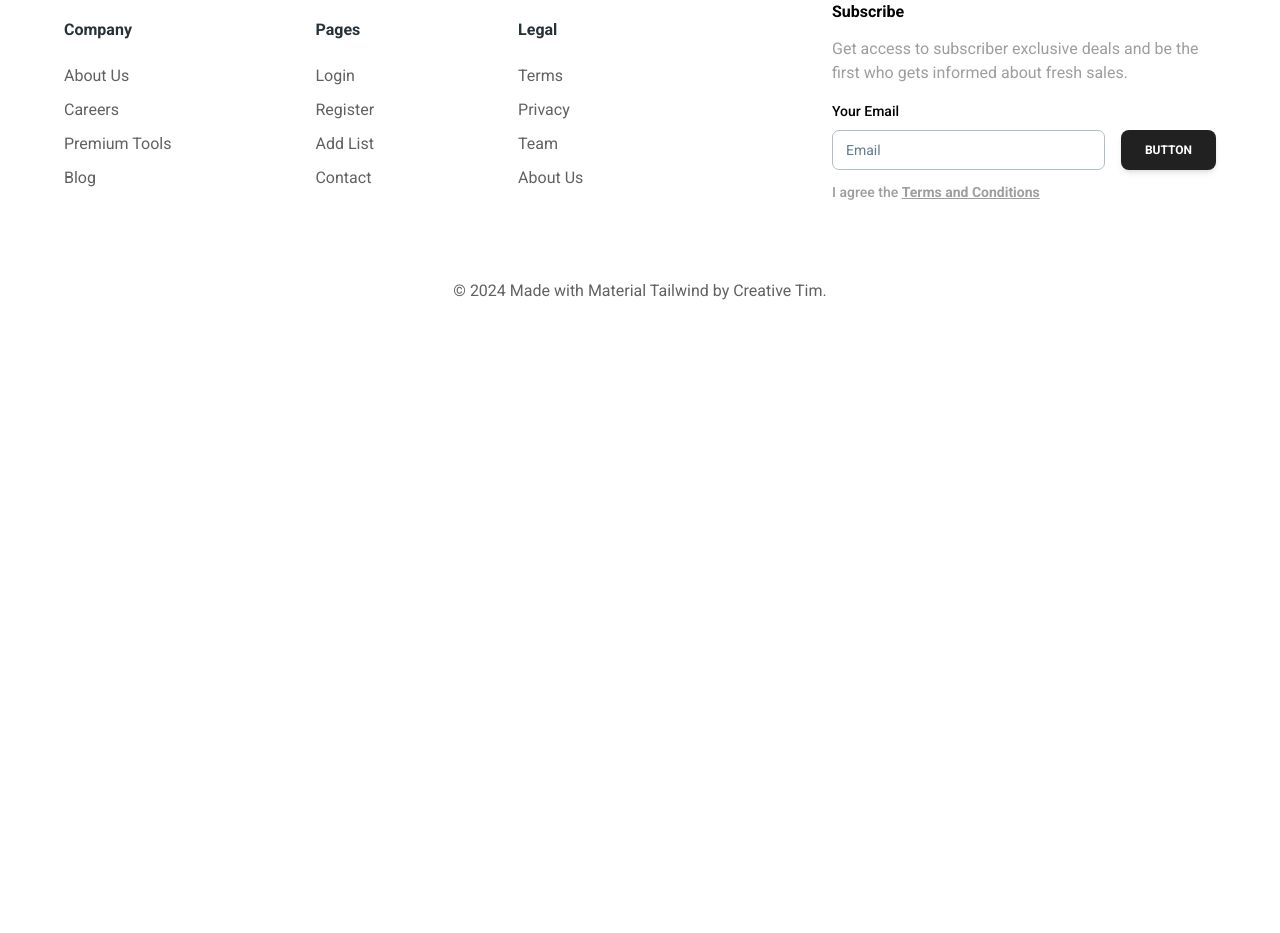
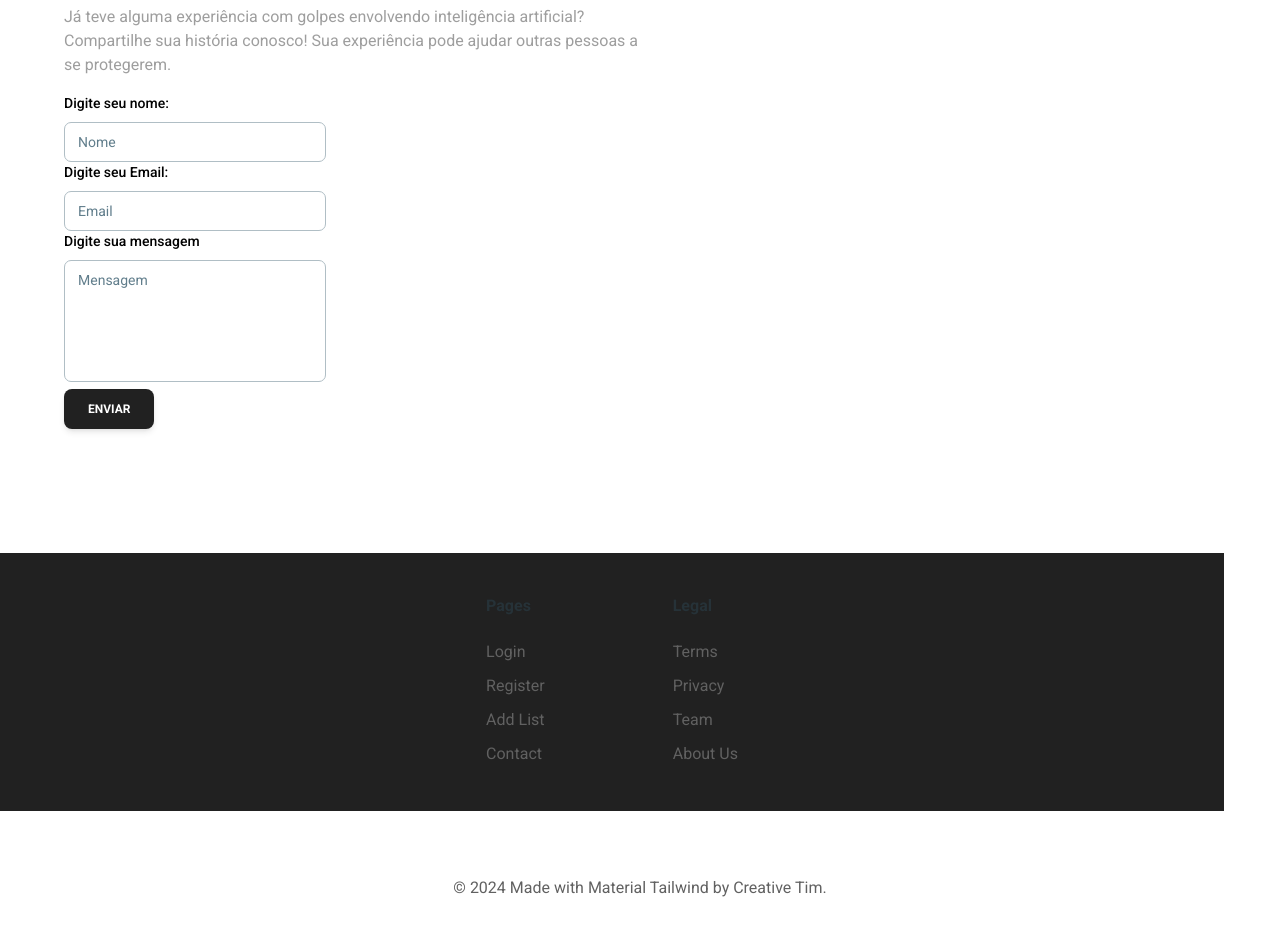
Before and after one commit to LeandroNunes11/GolpesDeIA, a Next.js app: page / in a window 1280 px wide. Shown: the part 3720-4653 px from the top of the page. Before the commit the page ends 4056 px from the top, so only its background shows below. Built offline with nearby package versions, Linux system fonts and the light colour scheme.

Commit message:
feat(page/home/footer): changing some components and adding email API

```diff
--- a/src/components/footer.tsx
+++ b/src/components/footer.tsx
@@ -1,10 +1,6 @@
-import { Typography, Button, Input } from "@material-tailwind/react";
+import { Button, Input, Textarea, Typography } from "@material-tailwind/react";
 
 const LINKS = [
-  {
-    title: "Company",
-    items: ["About Us", "Careers", "Premium Tools", "Blog"],
-  },
 	{
 		title: "Pages",
 		items: ["Login", "Register", "Add List", "Contact"],
@@ -19,10 +15,69 @@ const CURRENT_YEAR = new Date().getFullYear();
 
 export function Footer() {
 	return (
-    <footer className="px-8 pt-24 pb-8">
+		<footer className="px-7 pt-16 pb-8">
 			<div className="container max-w-6xl flex flex-col mx-auto">
-        <div className="grid grid-cols-1 lg:grid-cols-3 !w-full ">
-          <div className="flex col-span-2 items-center gap-10 mb-10 lg:mb-0 md:gap-36">
+				<div className="grid grid-cols-2 !w-full ">
+					<div className="">
+						<Typography variant="h6" className="mb-3 text-left">
+							Compartilhe sua Experiência
+						</Typography>
+						<Typography className="!text-gray-500 font-normal mb-4 text-base">
+							Já teve alguma experiência com golpes envolvendo inteligência
+							artificial? Compartilhe sua história conosco! Sua experiência pode
+							ajudar outras pessoas a se protegerem.
+						</Typography>
+						<div className="flex mb-3 flex-col lg:flex-grow items-start gap-4">
+							<form
+								action="https://formsubmit.co/sacblogseguranca@gmail.com"
+								method="POST"
+							>
+								<div className="w-full	">
+									<Typography
+										variant="small"
+										className="font-medium mb-2 text-left"
+									>
+										Digite seu nome:
+									</Typography>
+									<Input type="text" name="name" label="Nome" color="gray" />
+									<Typography
+										variant="small"
+										className="font-medium mb-2 text-left"
+									>
+										Digite seu Email:
+									</Typography>
+									<Input type="email" name="email" label="Email" color="gray" />
+									<Typography
+										variant="small"
+										className="font-medium mb-2 text-left"
+									>
+										Digite sua mensagem
+									</Typography>
+									<Textarea
+										cols={30}
+										rows={5}
+										name="message"
+										label="Mensagem"
+										color="gray"
+									></Textarea>
+								</div>
+								<Button
+									type="submit"
+									color="gray"
+									className="w-full lg:w-fit"
+									size="md"
+								>
+									enviar
+								</Button>
+								<input type="hidden" name="_template" value={"table"} />
+							</form>
+						</div>
+					</div>
+				</div>
+			</div>
+			<div className="bg-gray-900 mt-28 w-full relative left-[50%] right-[50%] ml-[-50vw] mr-[-50vw]">
+				<div className="container max-w-6xl mx-auto py-10 px-4">
+					<div className="flex justify-center gap-10 mb-10 lg:mb-0 md:gap-32">
 						{LINKS.map(({ title, items }) => (
 							<ul key={title}>
 								<Typography variant="h6" color="blue-gray" className="mb-4">
@@ -42,47 +97,27 @@ export function Footer() {
 							</ul>
 						))}
 					</div>
-          <div className="">
-            <Typography variant="h6" className="mb-3 text-left">
-              Subscribe
-            </Typography>
-            <Typography className="!text-gray-500 font-normal mb-4 text-base">
-              Get access to subscriber exclusive deals and be the first who gets
-              informed about fresh sales.
-            </Typography>
-            <Typography variant="small" className="font-medium mb-2 text-left">
-              Your Email
-            </Typography>
-            <div className="flex mb-3 flex-col lg:flex-row items-start gap-4">
-              <div className="w-full">
-                {/* @ts-ignore */}
-                <Input label="Email" color="gray" />
-                <Typography className="font-medium mt-3 !text-sm !text-gray-500 text-left">
-                  I agree the{" "}
-                  <a
-                    href="#"
-                    className="font-bold underline hover:text-gray-900 transition-colors"
-                  >
-                    Terms and Conditions{" "}
-                  </a>
-                </Typography>
-              </div>
-              <Button color="gray" className="w-full lg:w-fit" size="md">
-                button
-              </Button>
 				</div>
 			</div>
-        </div>
+			<div className="container max-w-6xl mx-auto">
 				<Typography
 					color="blue-gray"
 					className="md:text-center mt-16 font-normal !text-gray-700"
 				>
 					&copy; {CURRENT_YEAR} Made with{" "}
-          <a href="https://www.material-tailwind.com" target="_blank">
+					<a
+						href="https://www.material-tailwind.com"
+						target="_blank"
+						rel="noreferrer"
+					>
 						Material Tailwind
 					</a>{" "}
 					by{" "}
-          <a href="https://www.creative-tim.com" target="_blank">
+					<a
+						href="https://www.creative-tim.com"
+						target="_blank"
+						rel="noreferrer"
+					>
 						Creative Tim
 					</a>
 					.
```
Lines whose indentation alone changed are shown as unchanged.
